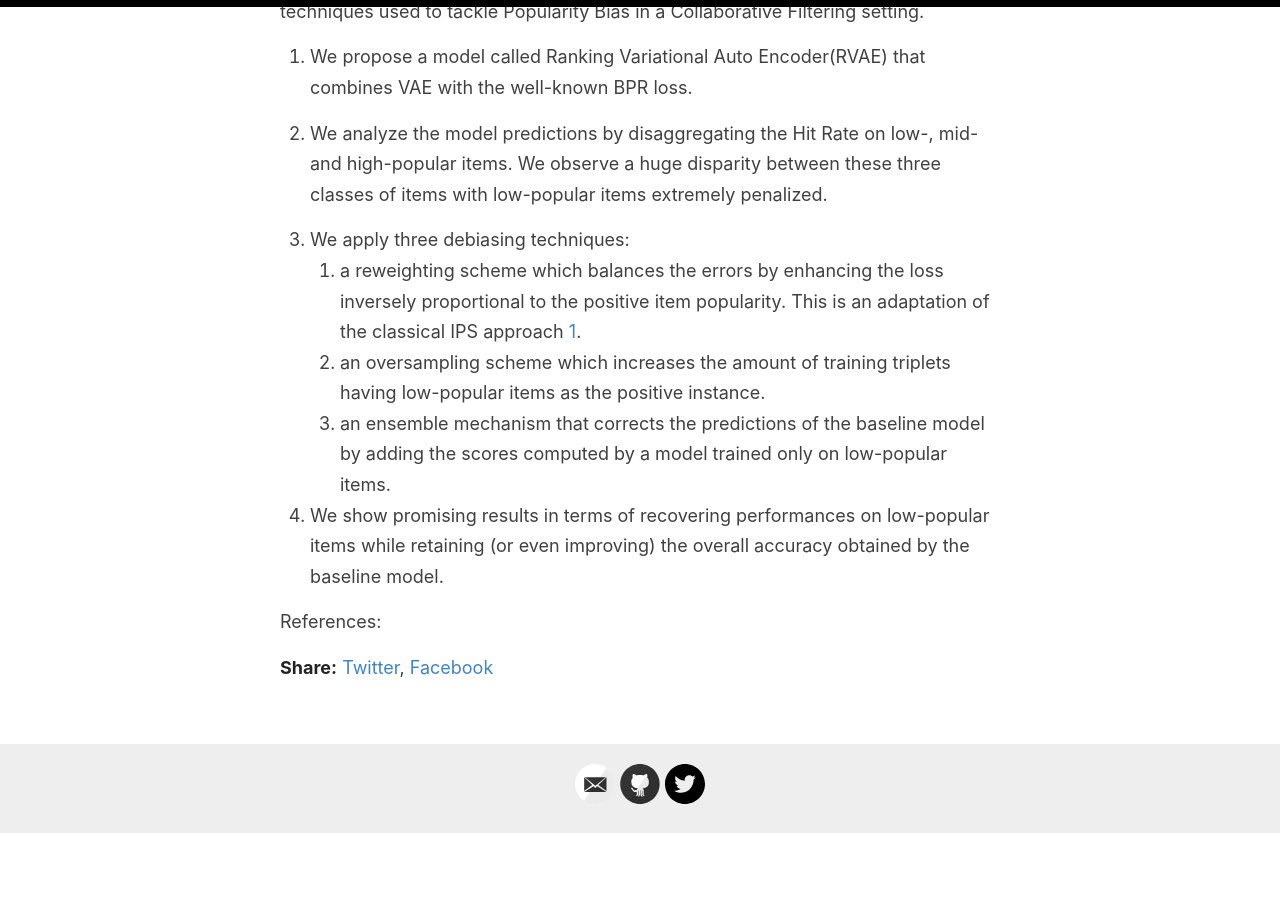
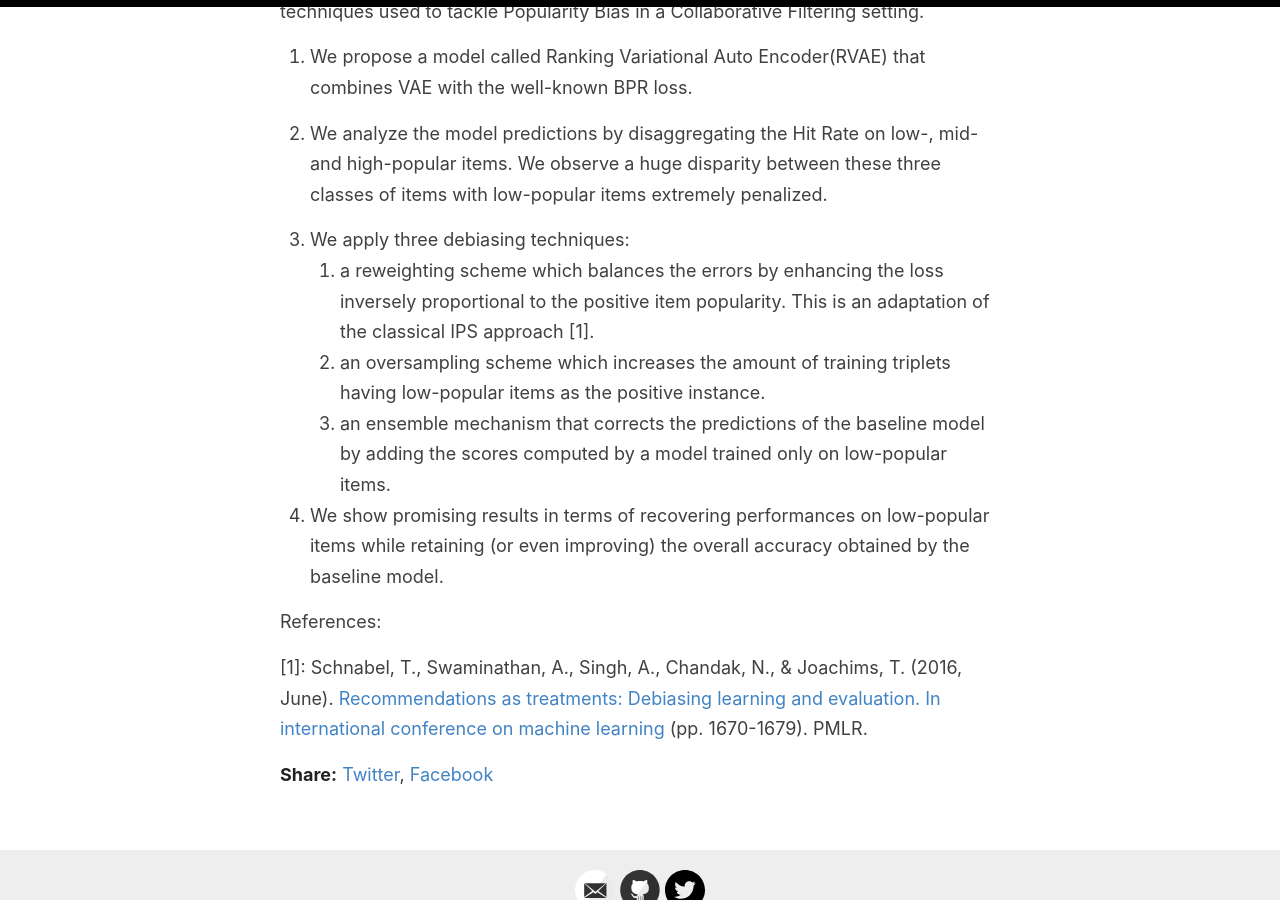
Before and after one commit to mminici/oldwebsite, a Jekyll site: the page built from _posts/2021-11-26-sebd2021.md, in a window 1280 px wide and 900 px high, scrolled down 565 px. Built offline with Jekyll 4.4.1, drawn with Linux system fonts in a browser that asks for light colours; before the commit the page ends 1398 px from its top, so only the background shows below that.

Commit message:
Update 2021-11-26-sebd2021.md

```diff
--- a/_posts/2021-11-26-sebd2021.md
+++ b/_posts/2021-11-26-sebd2021.md
@@ -15,7 +15,7 @@ It is a discussion paper where we show some promising results regarding debiasin
 We observe a huge disparity between these three classes of items with low-popular items extremely penalized.
 
 3. We apply three debiasing techniques:
-    1. a reweighting scheme which balances the errors by enhancing the loss inversely proportional to the positive item popularity. This is an adaptation of the classical IPS approach [1].
+    1. a reweighting scheme which balances the errors by enhancing the loss inversely proportional to the positive item popularity. This is an adaptation of the classical IPS approach \[1\].
     2. an oversampling scheme which increases the amount of training triplets having low-popular items as the positive instance.
     3. an ensemble mechanism that corrects the predictions of the baseline model by adding the scores computed by a model trained only on low-popular items.
 
@@ -24,4 +24,4 @@ We observe a huge disparity between these three classes of items with low-popula
 
 References:
 
-[1]: Schnabel, T., Swaminathan, A., Singh, A., Chandak, N., & Joachims, T. (2016, June). Recommendations as treatments: Debiasing learning and evaluation. In international conference on machine learning (pp. 1670-1679). PMLR.
+\[1\]: Schnabel, T., Swaminathan, A., Singh, A., Chandak, N., & Joachims, T. (2016, June). [Recommendations as treatments: Debiasing learning and evaluation. In international conference on machine learning](http://proceedings.mlr.press/v48/schnabel16.html) (pp. 1670-1679). PMLR.
```
